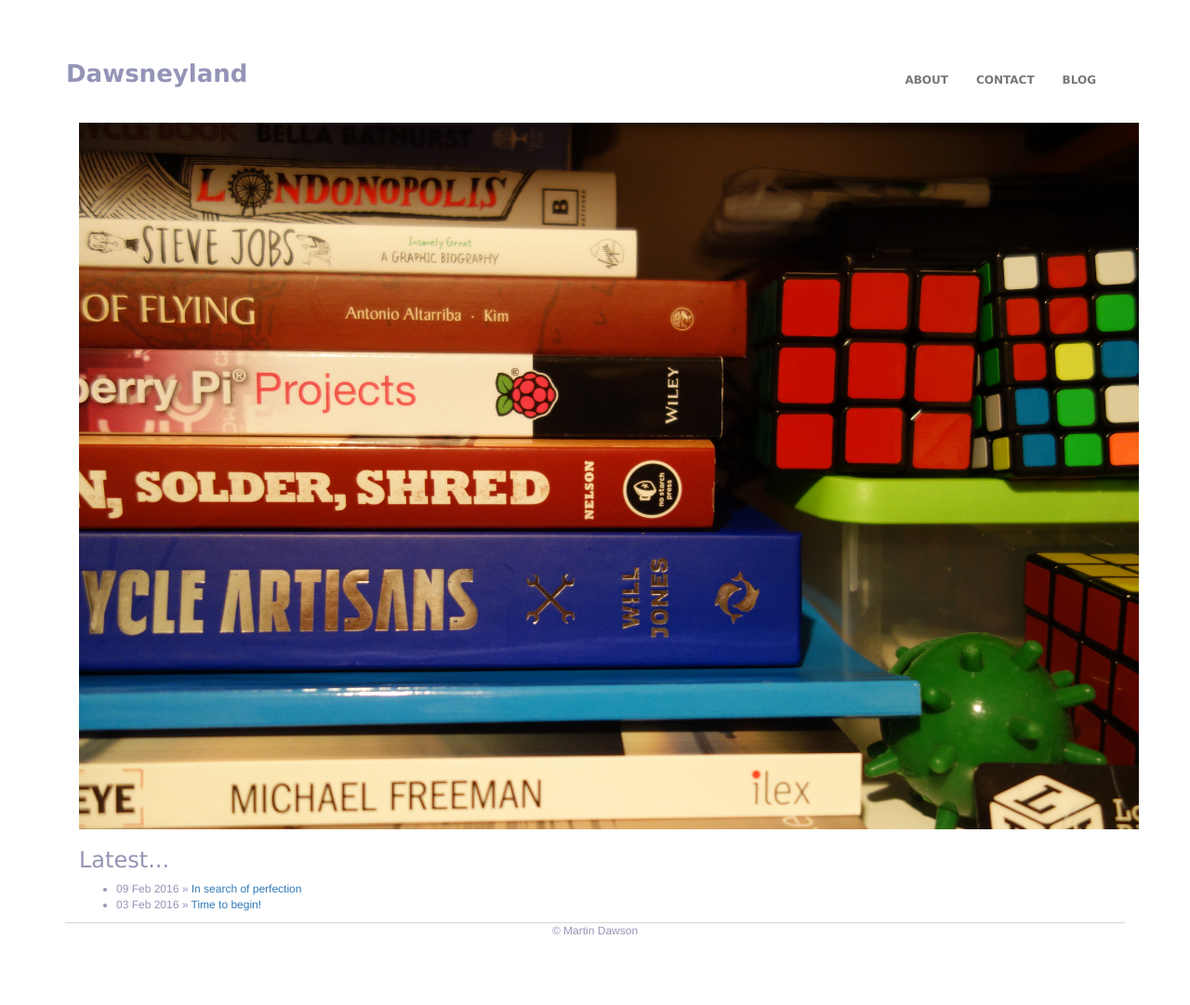
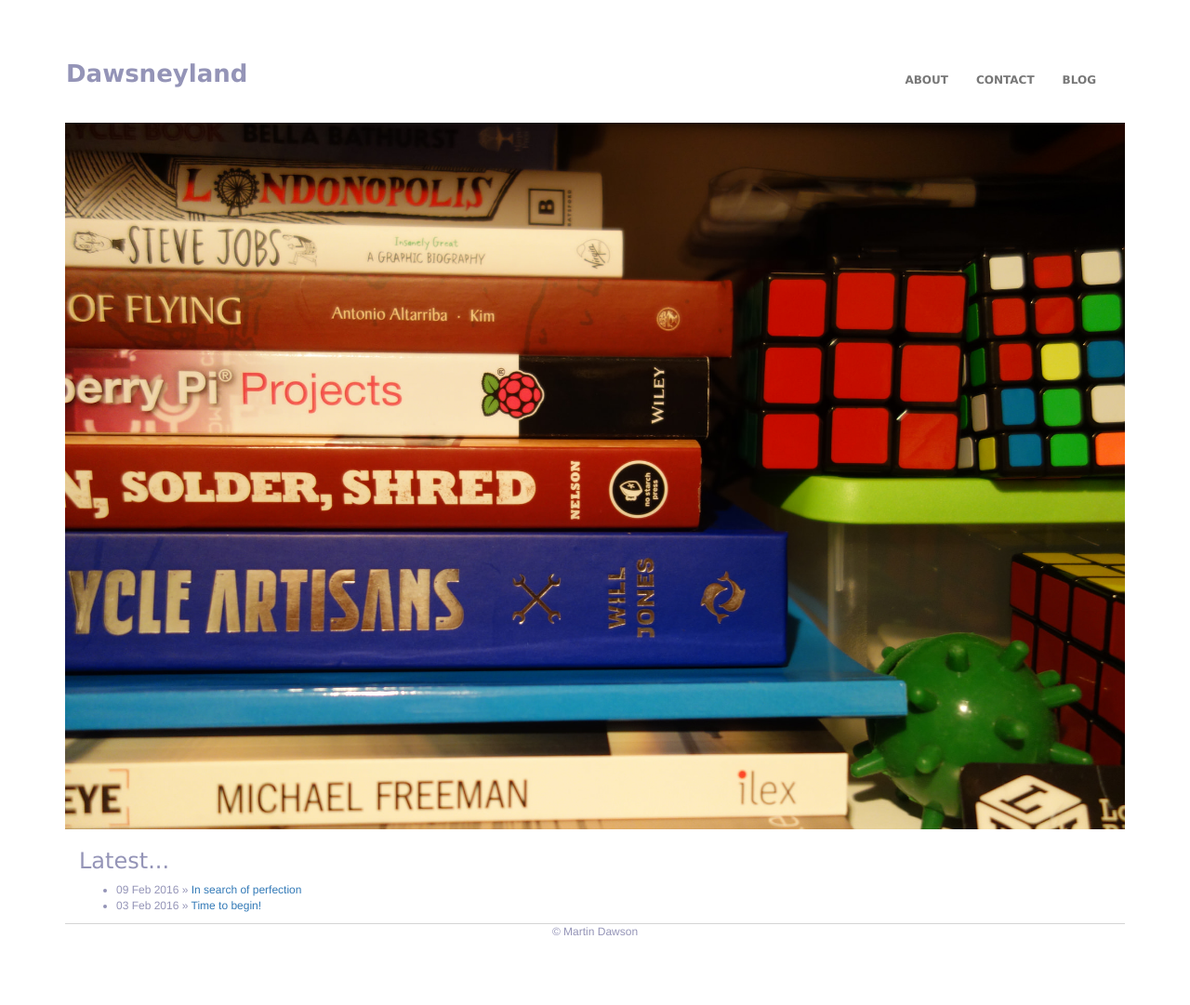
Before and after one commit to dawsino/dawsino.github.io, a Jekyll site: the page built from index.html, in a window 1280 px wide. Shown: the whole page at 93% size. Built offline with Jekyll 4.4.1, drawn with Linux system fonts in a browser that asks for light colours.

Commit message:
change pic

```diff
--- a/index.html
+++ b/index.html
@@ -1,11 +1,11 @@
 ---
 layout: default
 ---
-
+<img class="img-responsive" src="/img/shelf.jpg" alt="Shelf">
 <div class="container">
   <div class="row">
     <div class="col-md-12">
-      <img class="img-responsive" src="/img/shelf.jpg" alt="Shelf">
+
     </div>
   </div>
 
```
